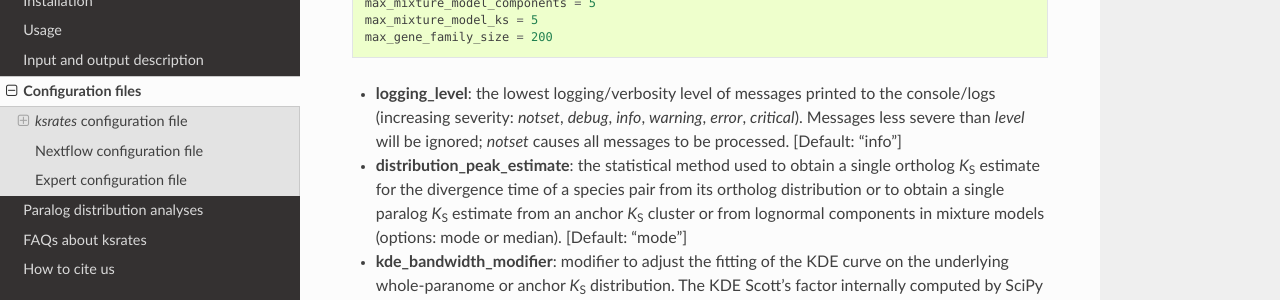
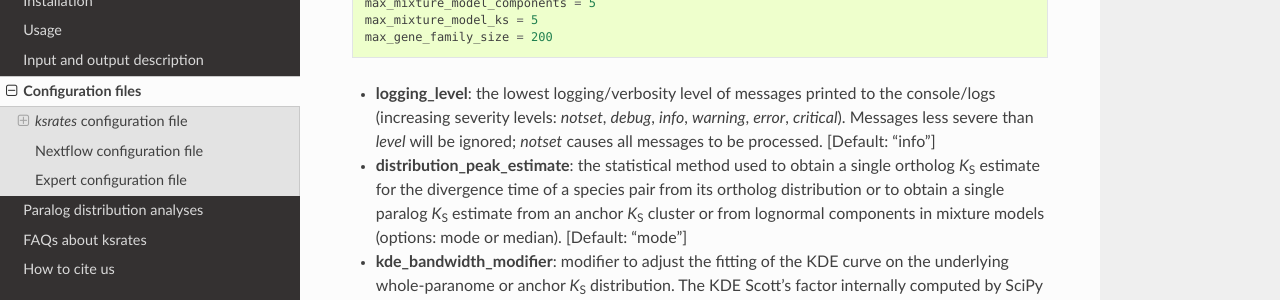
Before and after one commit to VIB-PSB/ksrates, a Sphinx documentation site: the page built from doc/source/configuration.rst, in a window 1280 px wide and 900 px high, scrolled down 5491 px. Shown: the part 174-474 px from the top of the window. Built offline with Sphinx 7.4.7 and the Read the Docs theme 2.0.0, drawn with Linux system fonts in a browser that asks for light colours.

Commit message:
Update doc/source/configuration.rst
Co-authored-by: lohausr <56632794+lohausr@users.noreply.github.com>

```diff
--- a/doc/source/configuration.rst
+++ b/doc/source/configuration.rst
@@ -193,7 +193,7 @@
     max_mixture_model_ks = 5
     max_gene_family_size = 200
 
-* **logging_level**: the lowest logging/verbosity level of messages printed to the console/logs (increasing severity: *notset*, *debug*, *info*, *warning*, *error*, *critical*). Messages less severe than *level* will be ignored; *notset* causes all messages to be processed. [Default: "info"]
+* **logging_level**: the lowest logging/verbosity level of messages printed to the console/logs (increasing severity levels: *notset*, *debug*, *info*, *warning*, *error*, *critical*). Messages less severe than *level* will be ignored; *notset* causes all messages to be processed. [Default: "info"]
 * **distribution_peak_estimate**: the statistical method used to obtain a single ortholog *K*:sub:`S` estimate for the divergence time of a species pair from its ortholog distribution or to obtain a single paralog *K*:sub:`S` estimate from an anchor *K*:sub:`S` cluster or from lognormal components in mixture models (options: mode or median). [Default: "mode"]
 * **kde_bandwidth_modifier**: modifier to adjust the fitting of the KDE curve on the underlying whole-paranome or anchor *K*:sub:`S` distribution. The KDE Scott's factor internally computed by SciPy tends to produce an overly smooth KDE curve, especially with steep WGD peaks, and therefore it is reduced by multiplying it by a modifier. Decreasing the modifier leads to tighter fits, increasing it leads to smoother fits, and setting it to 1 gives the default KDE factor. Note that a too small factor is likely to take into account data noise. [Default: 0.4]
 * **plot_adjustment_arrows**: flag to toggle the plotting of rate-adjustment arrows below the adjusted mixed paralog--ortholog *K*:sub:`S` plot. These arrows start from the original unadjusted ortholog divergence *K*:sub:`S` estimate and end on the rate-adjusted estimate (options: "yes" and "no"). [Default: "yes"]
```
